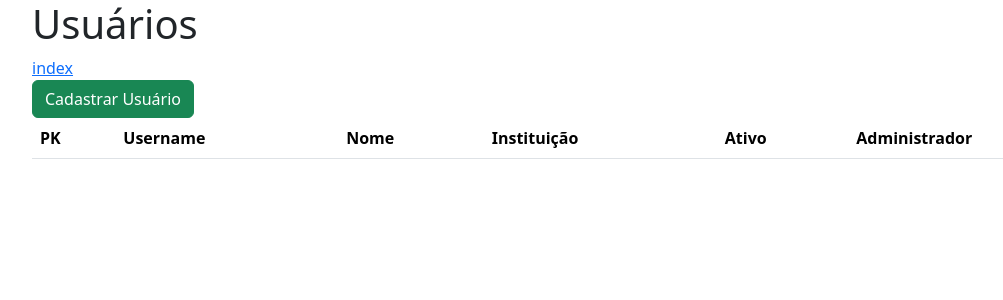
After one commit to IFRN-SPP/cooplink, a Django app: page /usuarios/ in a window 1280 px wide. The commit adds this page. Shown: the top 300 px of the page, without its empty margins (50-1053 px from the left). Run offline with Django 5.2, Linux system fonts and the light colour scheme; lists and menus that the app fills with data are empty; some libraries are stand-ins or nearby versions.

Commit message:
feat: cria CRUD de Usuário

```diff
--- a/app/urls.py
+++ b/app/urls.py
@@ -14,7 +14,12 @@ urlpatterns = [
     # CRUD Produtos com Ajax
     path("produtos/", ProductList.as_view(), name="product-list"),
     path("js/create/product/", ProductCreate.as_view(), name="js-create-product"),
-    path("js/update/product/<int:pk>", ProductUpdate.as_view(), name="js-update-product"),
-    path("js/delete/product/<int:pk>", ProductDelete.as_view(), name="js-delete-product"),
+    path("js/update/product/<int:pk>/", ProductUpdate.as_view(), name="js-update-product"),
+    path("js/delete/product/<int:pk>/", ProductDelete.as_view(), name="js-delete-product"),
 
+    # CRUD Usuáro com Ajax
+    path("usuarios/", UserList.as_view(), name="user-list"),
+    path("js/create/user/", UserCreate.as_view(), name="js-create-user"),
+    path("js/update/user/<int:pk>/", UserUpdate.as_view(), name="js-update-user"),
+    path("js/delete/user/<int:pk>/", UserDelete.as_view(), name="js-delete-user"),
 ]
--- a/app/views.py
+++ b/app/views.py
@@ -39,3 +39,20 @@ class ProductUpdate(JsonUpdateView, ProductList):
 
 class ProductDelete(JsonDeleteView, ProductList):
     template_name = 'partials/product/delete.html'
+
+# CRUD USUARIO
+class UserList(JsonListView):
+    template_name = 'user/list.html'
+    partial_list = 'partials/user/list.html'
+    model = UserProfile
+
+class UserCreate(JsonCreateView, UserList):
+    template_name = 'partials/user/create.html'
+    form_class = UserCreateForm
+
+class UserUpdate(JsonUpdateView, UserList):
+    template_name =  'partials/user/update.html'
+    form_class = UserUpdateForm
+
+class UserDelete(JsonDeleteView, UserList):
+    template_name =  'partials/user/delete.html'
--- a/core/settings.py
+++ b/core/settings.py
@@ -113,3 +113,5 @@ STATICFILES_DIRS = [BASE_DIR / "static",]
 # https://docs.djangoproject.com/en/5.0/ref/settings/#default-auto-field
 
 DEFAULT_AUTO_FIELD = 'django.db.models.BigAutoField'
+
+AUTH_USER_MODEL = 'app.UserProfile'
--- a/templates/index.html
+++ b/templates/index.html
@@ -9,5 +9,7 @@
     <a href="{% url 'institution-list' %}">Instituições</a>
     <br>
     <a href="{% url 'product-list' %}">Produtos</a>
+    <br>
+    <a href="{% url 'user-list' %}">Usuários</a>
 </div>
 {% endblock content %}
--- a/templates/partials/form.html
+++ b/templates/partials/form.html
@@ -13,13 +13,13 @@
     {{ form.as_p }}
 
   {% elif modal_delete %}
-    <p>Delete the Genre: <strong>{{ object }}</strong>?</p>
+    <p>Deletar: <strong>{{ object }}</strong>?</p>
 
   {% endif %}
   </div>
 
   <div class="modal-footer">
     <button type="submit" class="btn {{ button_class }}">{{ button_text }}</button>
-    <button type="button" class="btn btn-secondary" data-bs-dismiss="modal">Close</button>
+    <button type="button" class="btn btn-secondary" data-bs-dismiss="modal">Fechar</button>
   </div>
 </form>
--- /dev/null
+++ b/templates/partials/user/create.html
@@ -0,0 +1,3 @@
+<form method="post" action="{% url "js-create-user" %}" class="js-create-form">
+
+{% include "partials/form.html" with modal_form=True title="Cadastrar Usuário" button_text="Cadastrar" button_class="btn-success" %}
--- /dev/null
+++ b/templates/partials/user/delete.html
@@ -0,0 +1,3 @@
+<form method="post" action="{% url 'js-delete-user' object.pk %}" class="js-delete-form">
+
+{% include "partials/form.html" with modal_delete=True title="Excluir Usuário" button_text="Excluir" button_class="btn-danger" %}
--- /dev/null
+++ b/templates/partials/user/list.html
@@ -0,0 +1,14 @@
+{% for object in object_list %}
+<tr>
+  <th>{{object.pk}}</th>
+  <th>{{object.username}}</th>
+  <th>{{object.first_name}}</th>
+  <th>{{object.institution}}</th>
+  <th>{{object.is_active}}</th>
+  <th>{{object.is_staff}}</th>
+  <th>
+    <a class="js-update btn btn-secondary" data-url="{% url 'js-update-user' object.pk %}">Editar</a>
+    <a class="js-delete btn btn-danger" data-url="{% url 'js-delete-user' object.pk %}">Deletar</a>
+  </th>
+</tr>
+{% endfor %}
--- /dev/null
+++ b/templates/partials/user/update.html
@@ -0,0 +1,3 @@
+<form method="post" action="{% url 'js-update-user' form.instance.pk %}" class="js-update-form">
+
+{% include "partials/form.html" with modal_form=True title="Editar Usuário" button_text="Salvar" button_class="btn-primary" %}
--- /dev/null
+++ b/templates/user/list.html
@@ -0,0 +1,40 @@
+{% extends 'base.html' %}
+{% load static %}
+{% block title %}Usuários{% endblock title %}
+{% block content %}
+
+<div class="modal fade" id="modal-form">
+  <div class="modal-dialog">
+    <div class="modal-content">
+
+    </div>
+  </div>
+</div>
+
+<div class="container justify-content-center">
+
+  <h1>Usuários</h1>
+  <a href="{% url 'index' %}">index</a>
+  <br>
+  <button class="js-create btn btn-success" type="button" data-url="{% url 'js-create-user' %}">Cadastrar Usuário</button>
+
+  <table class="table" id="table-json">
+    <thead>
+      <th>PK</th>
+      <th>Username</th>
+      <th>Nome</th>
+      <th>Instituição</th>
+      <th>Ativo</th>
+      <th>Administrador</th>
+    </thead>
+    <tbody>
+      {% include 'partials/user/list.html' %}
+    </tbody>
+  </table>
+
+</div>
+
+{% endblock content %}
+{% block script %}
+<script src="{% static 'js/event.js' %}"></script>
+{% endblock script %}
```
Also changed, not shown: app/forms.py (+13 -0 lines), app/models.py (+4 -5 lines), app/migrations/0002_alter_userprofile_options_alter_userprofile_managers_and_more.py (added), app/migrations/0003_alter_userprofile_institution.py (added).
